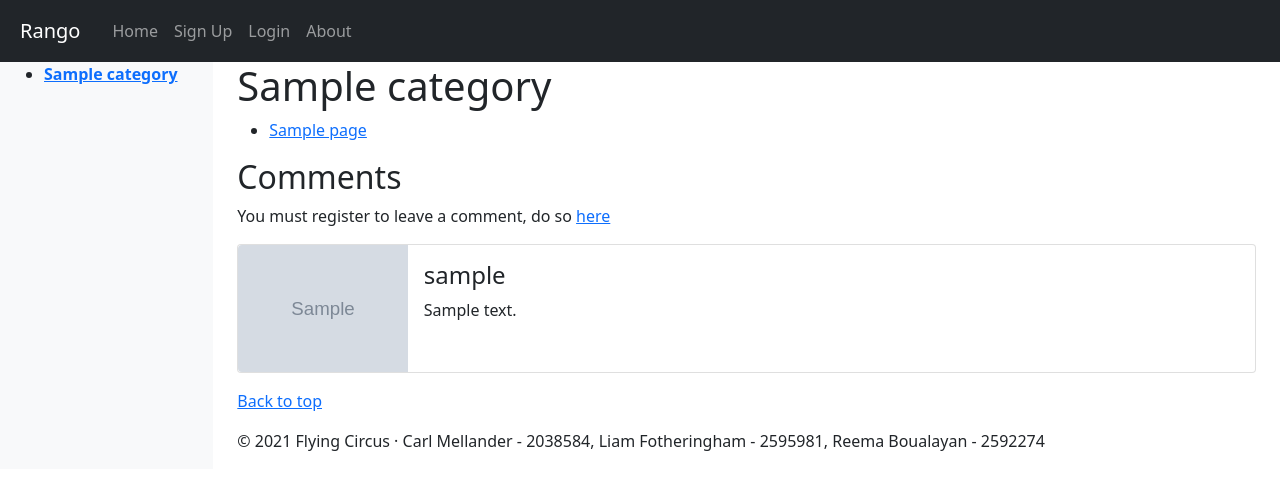
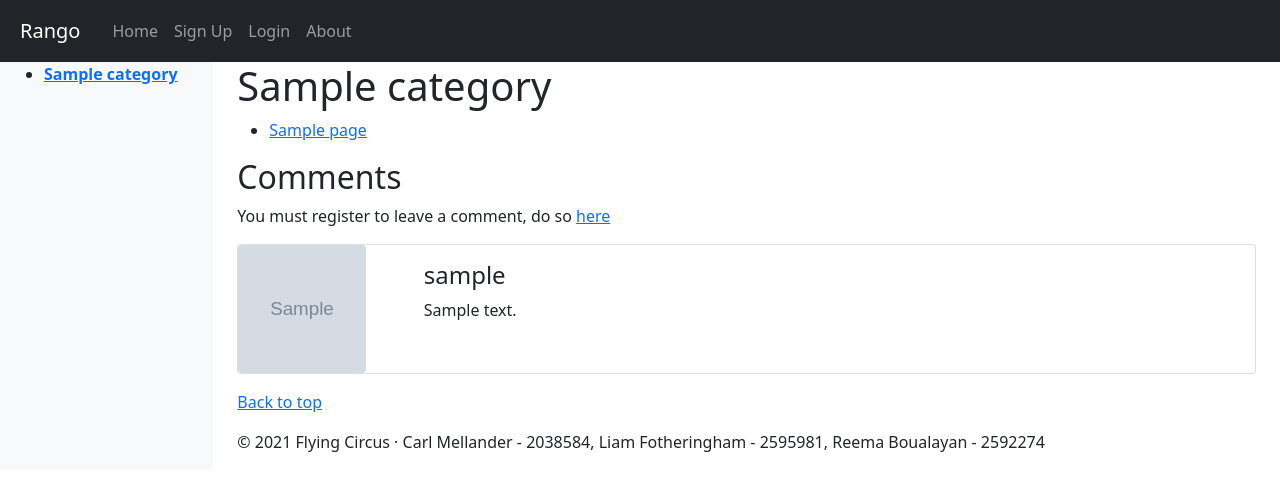
Before and after one commit to liamfotheringham/internet_technology_group_project, a Django app: a page that uses templates/rango/category.html in a window 1280 px wide. Shown: the top 491 px of the page. Run offline with Django 3.2, Linux system fonts and the light colour scheme; tables that the repository leaves empty hold one stand-in row (values such as "Sample post"); grey boxes marked "Sample" are stand-in pictures.

Commit message:
Created "comment-pic" CSS Class

```diff
--- a/static/style.css
+++ b/static/style.css
@@ -0,0 +1,4 @@
+.comment-pic{
+    height:128px;
+    width:128px;
+}
--- a/templates/rango/category.html
+++ b/templates/rango/category.html
@@ -45,9 +45,9 @@
                         <div class="row g-0">
                             <div class="col-md-2">
                                 {% if comment.user.userprofile.picture %}
-                                    <img class="img-fluid rounded-start" src="{{ MEDIA_URL }}{{comment.user.userprofile.picture}}" alt="{{comment.user.username}}'s profile picture">
+                                    <img class="rounded comment-pic" src="{{ MEDIA_URL }}{{comment.user.userprofile.picture}}" alt="{{comment.user.username}}'s profile picture">
                                 {% else %}
-                                    <img class="img-fluid rounded-start" src="{% static 'images/default_user.jpg' %}" alt="{{comment.user.username}}'s profile picture">
+                                    <img class="rounded comment-pic" src="{% static 'images/default_user.jpg' %}" alt="{{comment.user.username}}'s profile picture">
                                 {% endif %}
                             </div>
                             <div class="col-md-10">
```
